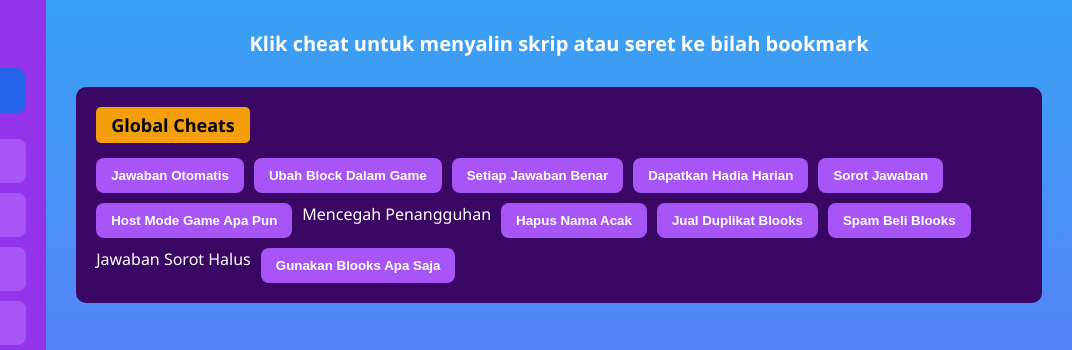
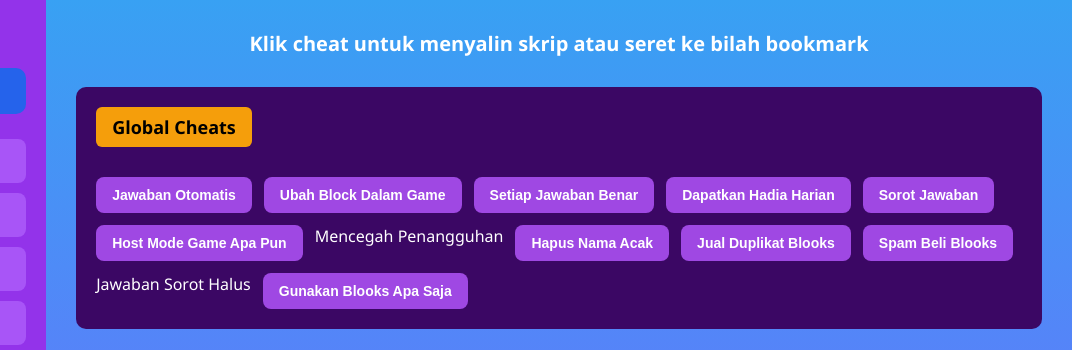
Before and after one commit to BananaSkiee/CheatBlooket, a plain HTML site: page index.html in a window 1280 px wide. Shown: the top 350 px of the page, 208-1280 px from the left. Drawn offline with Linux system fonts and the light colour scheme.

Commit message:
Update style.css

```diff
--- a/style.css
+++ b/style.css
@@ -154,3 +154,42 @@ button.copied {
   background-color: #6d28d9;
   box-shadow: 0 0 0 2px #fff;
 }
+
+.cheat-buttons {
+  display: flex;
+  flex-wrap: wrap;
+  gap: 12px;
+  justify-content: flex-start;
+  margin-top: 15px;
+}
+
+.cheat-buttons button {
+  background-color: #9f48e3;
+  color: white;
+  font-weight: 600;
+  font-size: 14px;
+  padding: 10px 16px;
+  border: none;
+  border-radius: 8px;
+  cursor: pointer;
+  transition: 0.2s ease;
+}
+
+.cheat-buttons button:hover {
+  background-color: #7b2cbf;
+}
+
+button.copied {
+  background-color: #28a745 !important;
+  color: white !important;
+}
+
+.section-title {
+  background-color: #f59e0b;
+  padding: 8px 16px;
+  font-weight: bold;
+  font-size: 18px;
+  border-radius: 6px;
+  display: inline-block;
+  margin-bottom: 15px;
+}
```
